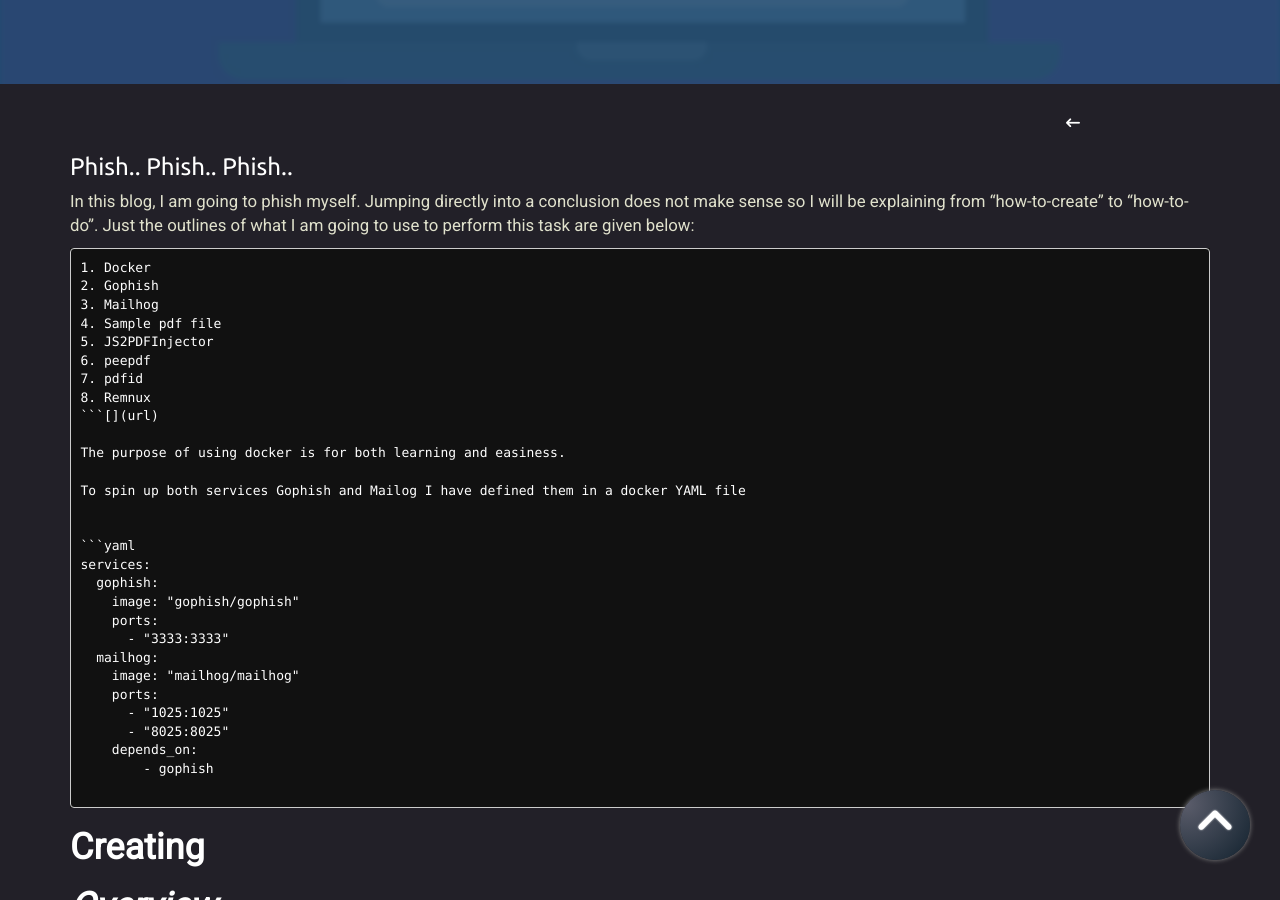
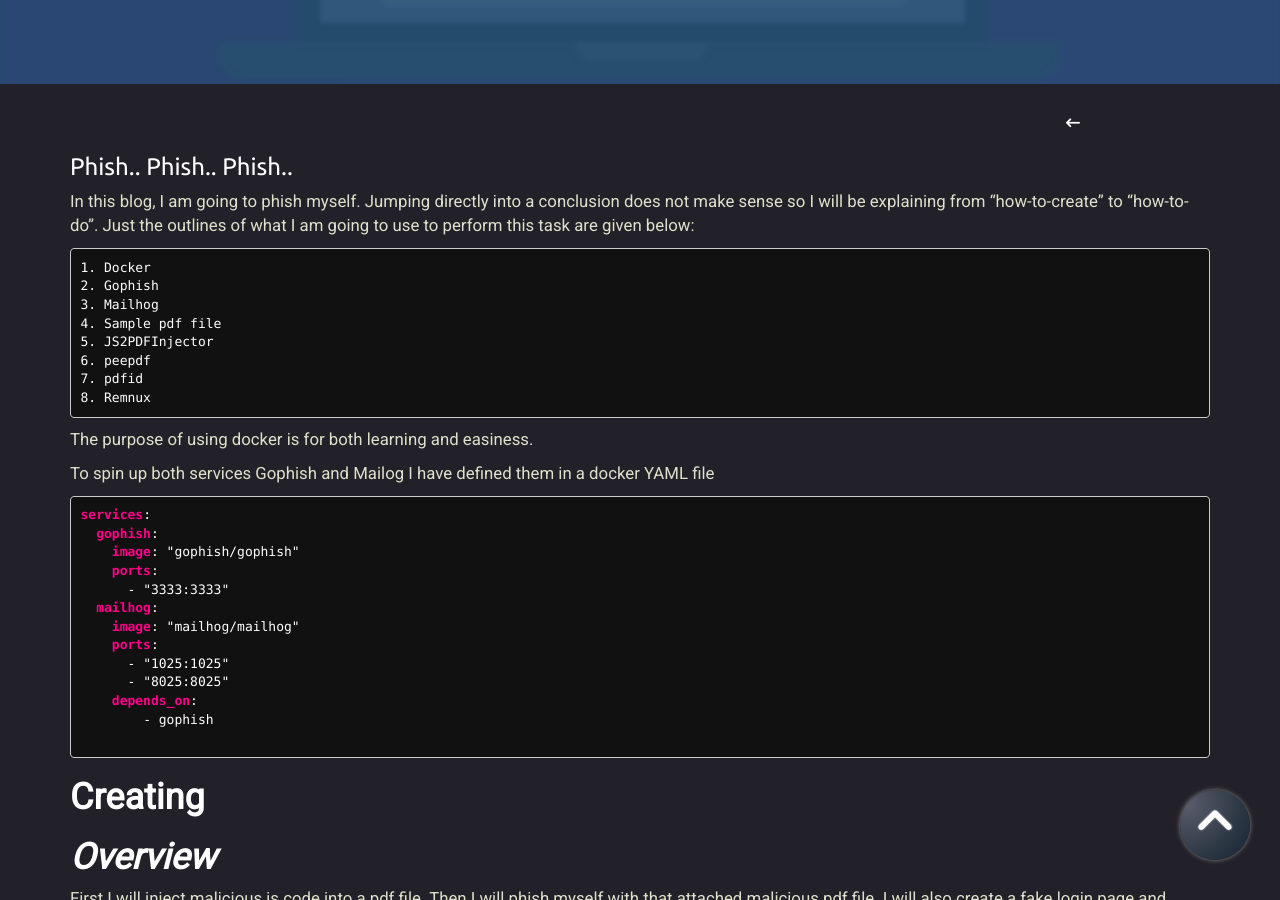
Before and after one commit to Cimihan123/jekyll-blog-theme, a Jekyll site: the page built from _posts/2022-03-12-phish.markdown, in a window 1280 px wide and 900 px high, scrolled down 362 px. Built offline with Jekyll 4.4.1, drawn with Linux system fonts in a browser that asks for light colours; nearby versions of some CDN libraries.

Commit message:
Update 2022-03-12-phish.markdown

````diff
--- a/_posts/2022-03-12-phish.markdown
+++ b/_posts/2022-03-12-phish.markdown
@@ -23,7 +23,7 @@
 6. peepdf
 7. pdfid
 8. Remnux
-```[](url)
+```
 
 The purpose of using docker is for both learning and easiness.
 
````
